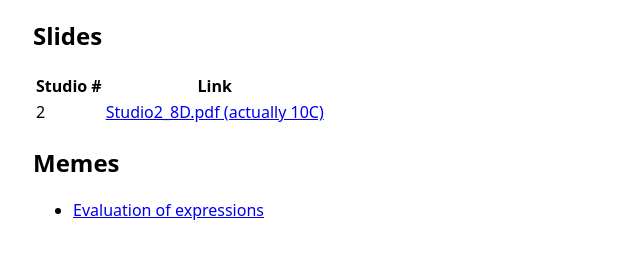
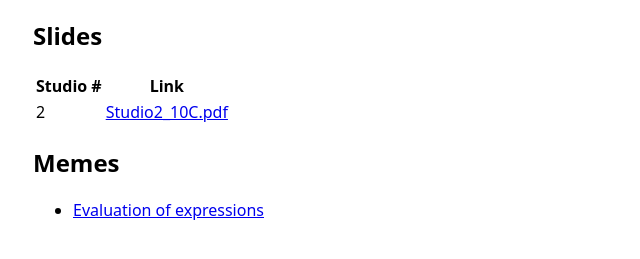
Before and after one commit to JingYenLoh/CS1101SAY2021S1, a plain HTML site: page index.html in a window 1280 px wide. Shown: the part 67-326 px from the top of the page, without its empty margins (127-767 px from the left). Drawn offline with Linux system fonts and the light colour scheme.

Commit message:
Fix outdated link

```diff
--- a/index.html
+++ b/index.html
@@ -26,7 +26,7 @@
       <!-- Weeks -->
       <tr>
         <td>2</td>
-        <td><a href="./Studio 2/Studio2_8D.pdf">Studio2_8D.pdf (actually 10C)</a></td>
+        <td><a href="./Studio 2/Studio2_10C.pdf">Studio2_10C.pdf</a></td>
       </tr>
     </table>
 
```
